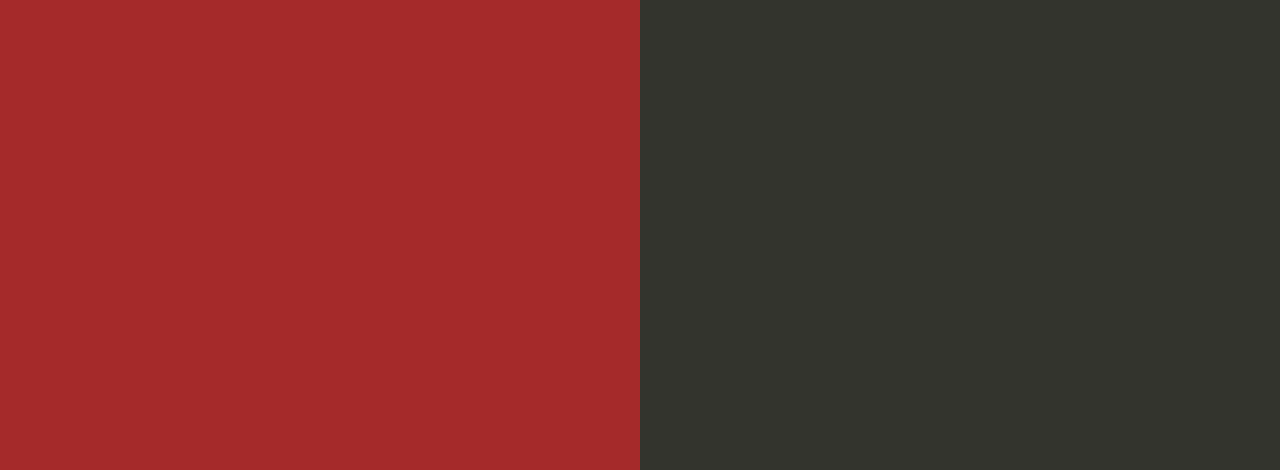
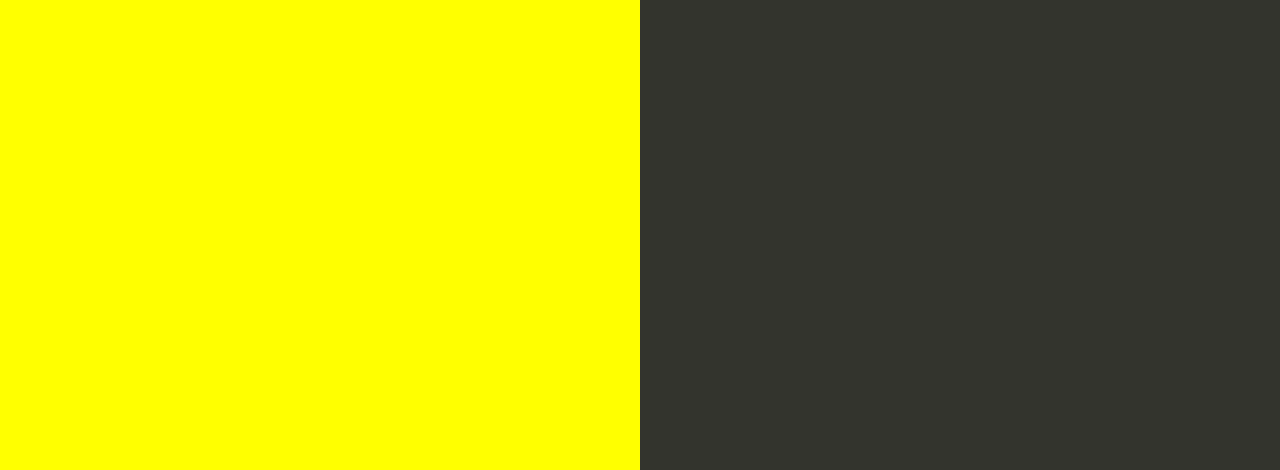
Before and after one commit to crisfromaustria/firstgitrepo, a website: page index.html in a window 1280 px wide. Shown: the part 330-800 px from the top of the page. Drawn offline with Linux system fonts and the light colour scheme.

Commit message:
Update index.html
yellow

```diff
--- a/index.html
+++ b/index.html
@@ -35,7 +35,7 @@
 
         text-align: right;
         padding-top: 11em;
-        background-color: brown;
+        background-color: yellow;
 
       }
       .textColumn p {
```
